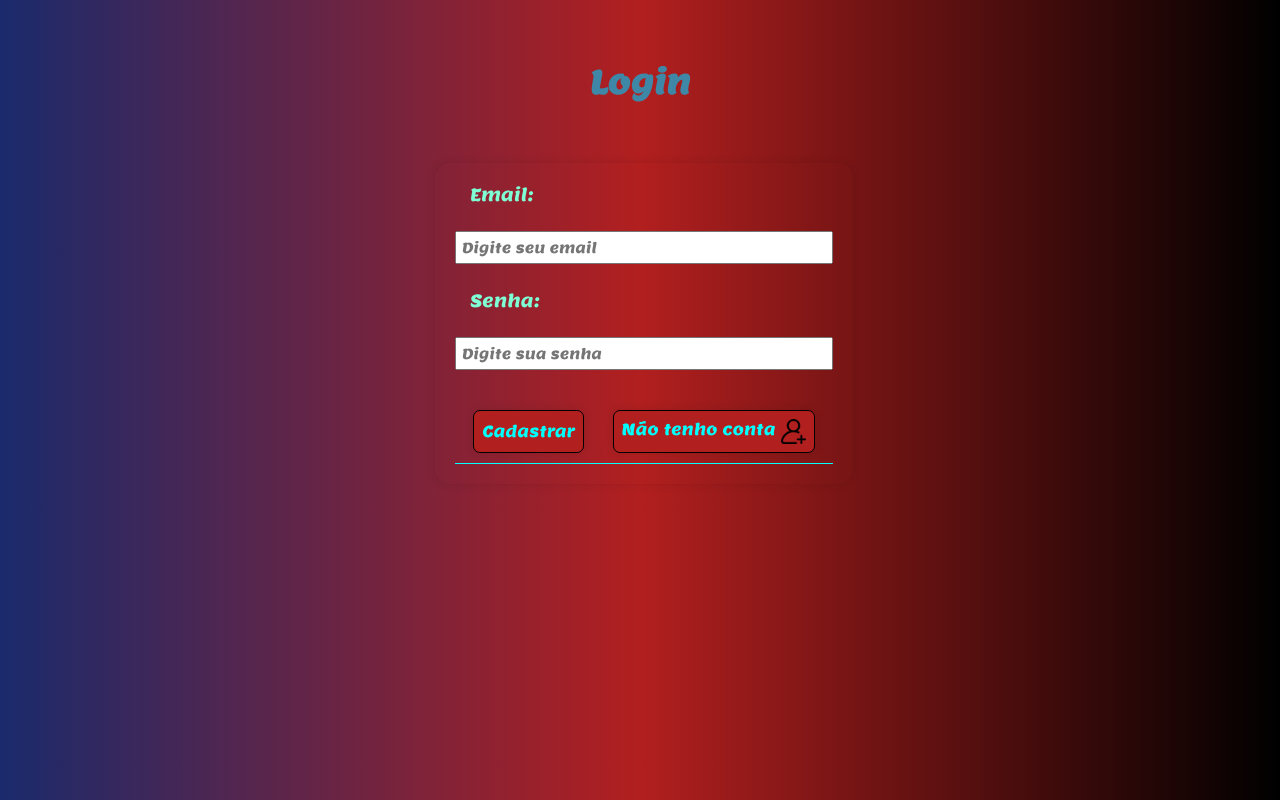
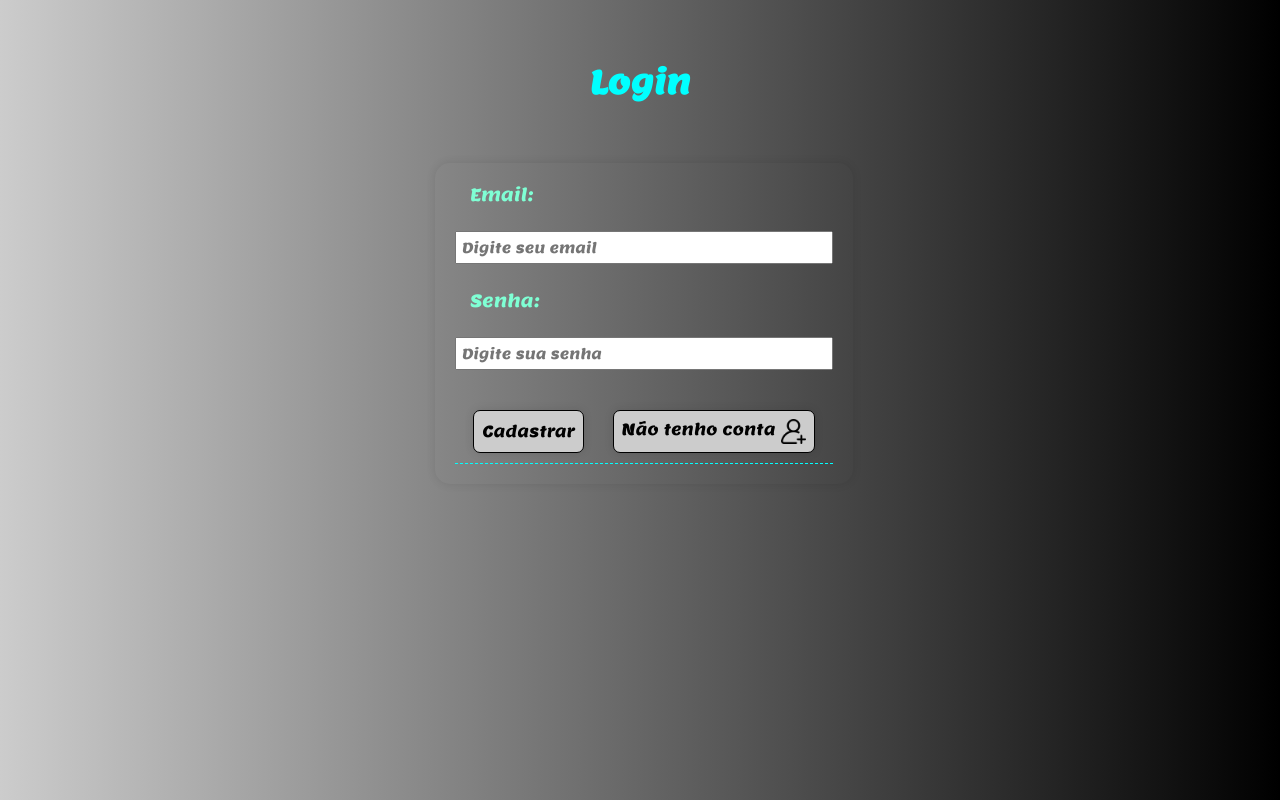
Before and after one commit to PedroHRFerreira/Sistema-de-Login, a PHP site: page / in a window 1280 px wide. Run offline with PHP 8.4, Linux system fonts and the light colour scheme.

Commit message:
style: :zap: style

```diff
--- a/css/style.css
+++ b/css/style.css
@@ -4,7 +4,7 @@ body {
   margin: 0;
   padding: 0;
   max-width: 100%;
-  background: linear-gradient(0.25turn, #1a2a6c, #b21f1f, #000000);
+  background: linear-gradient(0.25turn, #cccccc, #000000);
   text-align: center;
 }
 .section {
@@ -20,7 +20,7 @@ body {
 }
 .title-login {
   font-size: 2rem;
-  color: #3f87a6;
+  color: aqua;
   font-family: "Lemon", serif;
 }
 .content_form {
@@ -64,10 +64,10 @@ input {
 .input-button {
   font-family: "Lemon", serif;
   font-size: 1rem;
-  background: #b21f1f;
+  background: #cccccc;
   box-shadow: 0 0 10px rgba(0, 0, 0, 0.1);
   text-decoration: none;
-  color: aqua;
+  color: black;
   padding: 8px;
   margin-top: 15px;
   border: 1.5px solid black;
@@ -76,14 +76,15 @@ input {
   cursor: pointer;
 }
 .input-button:hover {
-  border: 1.5px solid aqua;
+  border: 1.9px solid aqua;
+  color: #1981cd;
 }
 .before {
-  background: aqua;
   content: "";
+  display: block;
+  border-top: 1px dashed aqua;
   max-width: 400px;
   width: 100%;
-  height: 1px;
 }
 .content-link-button {
   display: flex;
```
